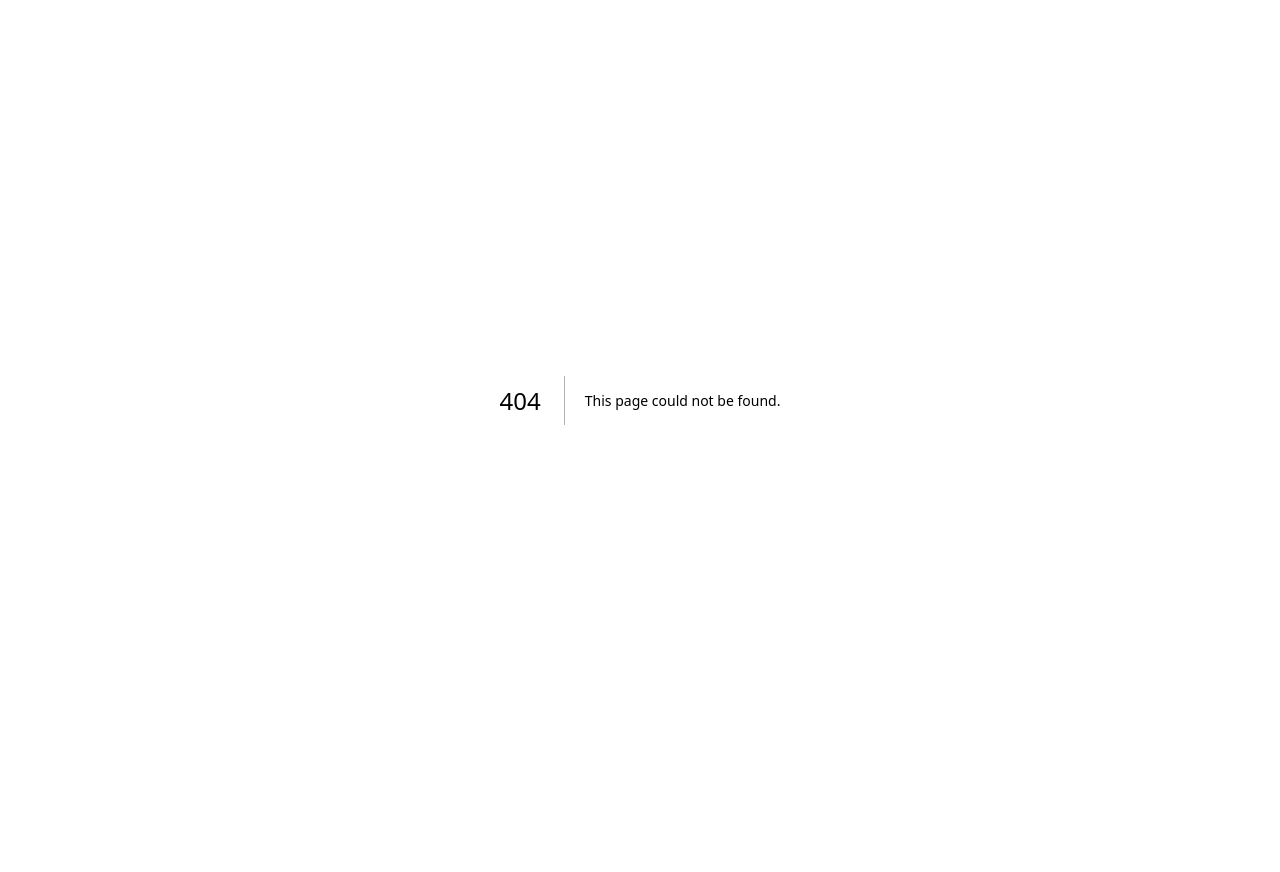
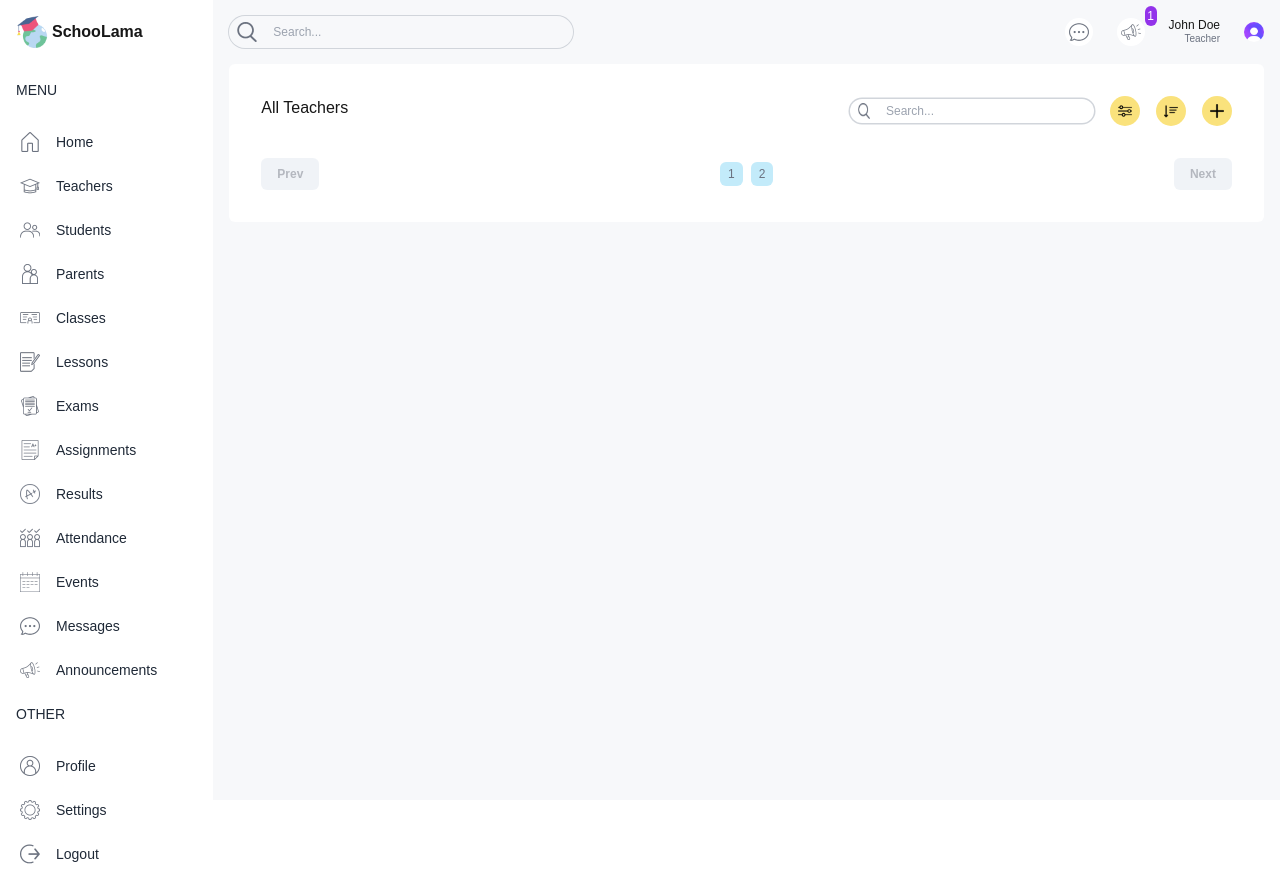
Before and after one commit to MilkiyasGebru/Next-UI-Components, a Next.js app: page /list/teachers in a window 1280 px wide. Before the commit this address had no page. Before the commit the page ends 800 px from the top, so only its background shows below. Built offline with nearby package versions, Linux system fonts and the light colour scheme.

Commit message:
Added Pagintation and TableSearch

```diff
--- /dev/null
+++ b/app/(dashboard)/list/teachers/page.js
@@ -0,0 +1,36 @@
+import TableSearch from "@/components/TableSearch";
+import Image from "next/image";
+import Pagination from "@/components/Pagination";
+
+export default function TeachersList(){
+
+    return (
+        <div className="bg-white rounded-md p-4  flex-1 mx-4">
+            {/*    Top*/}
+            <div className="flex justify-between  p-4 w-full">
+                <h1 className="font-sm  ">All Teachers</h1>
+                <div className="flex items-center gap-4">
+                    <TableSearch />
+                    <div className="flex items-center gap-4">
+                        <button className="bg-lamaYellow rounded-full p-2">
+                            <Image src="/filter.png" alt="" width={14} height={14}/>
+                        </button>
+                        <button className="bg-lamaYellow rounded-full p-2">
+                            <Image src="/sort.png" alt="" width={14} height={14}/>
+                        </button>
+                        <button className="bg-lamaYellow rounded-full p-2">
+                            <Image src="/plus.png" alt="" width={14} height={14}/>
+                        </button>
+                    </div>
+                </div>
+
+            </div>
+            {/*    List*/}
+            <div className=""></div>
+            {/*    Pagination*/}
+            <div className="">
+                <Pagination />
+            </div>
+        </div>
+    )
+}
--- /dev/null
+++ b/components/Pagination.js
@@ -0,0 +1,20 @@
+export default function Pagination(){
+
+    return (
+        <div className="p-4 flex items-center justify-between text-gray-500">
+            <button disabled={true}
+                    className="py-2 px-4 rounded-md bg-slate-200 text-xs font-semibold disabled:cursor-not-allowed disabled:opacity-50">Prev
+            </button>
+
+            <div className="flex gap-2 text-xs items-center">
+                <button className="px-2 py-1 rounded-md bg-lamaSky">1</button>
+                <button className="px-2 py-1 rounded-md bg-lamaSky">2</button>
+            </div>
+
+            <button disabled={true}
+                    className="py-2 px-4 rounded-md bg-slate-200 text-xs font-semibold disabled:cursor-not-allowed disabled:opacity-50">Next
+            </button>
+
+        </div>
+    )
+}
--- /dev/null
+++ b/components/TableSearch.js
@@ -0,0 +1,15 @@
+import Image from "next/image";
+
+export default function TableSearch(){
+
+    return (
+        <div className=" text-xs flex gap-4 ring-[1.5px] ring-gray-300 px-2 py-1 rounded-full w-full md:w-auto">
+            <Image src="/search.png" alt="" width={12} height={12} />
+            <input
+                type="search"
+                placeholder="Search..."
+                className="bg-transparent w-[200px] outline-none "
+            />
+        </div>
+    )
+}
```
Also changed, not shown: components/Table.js (added).
